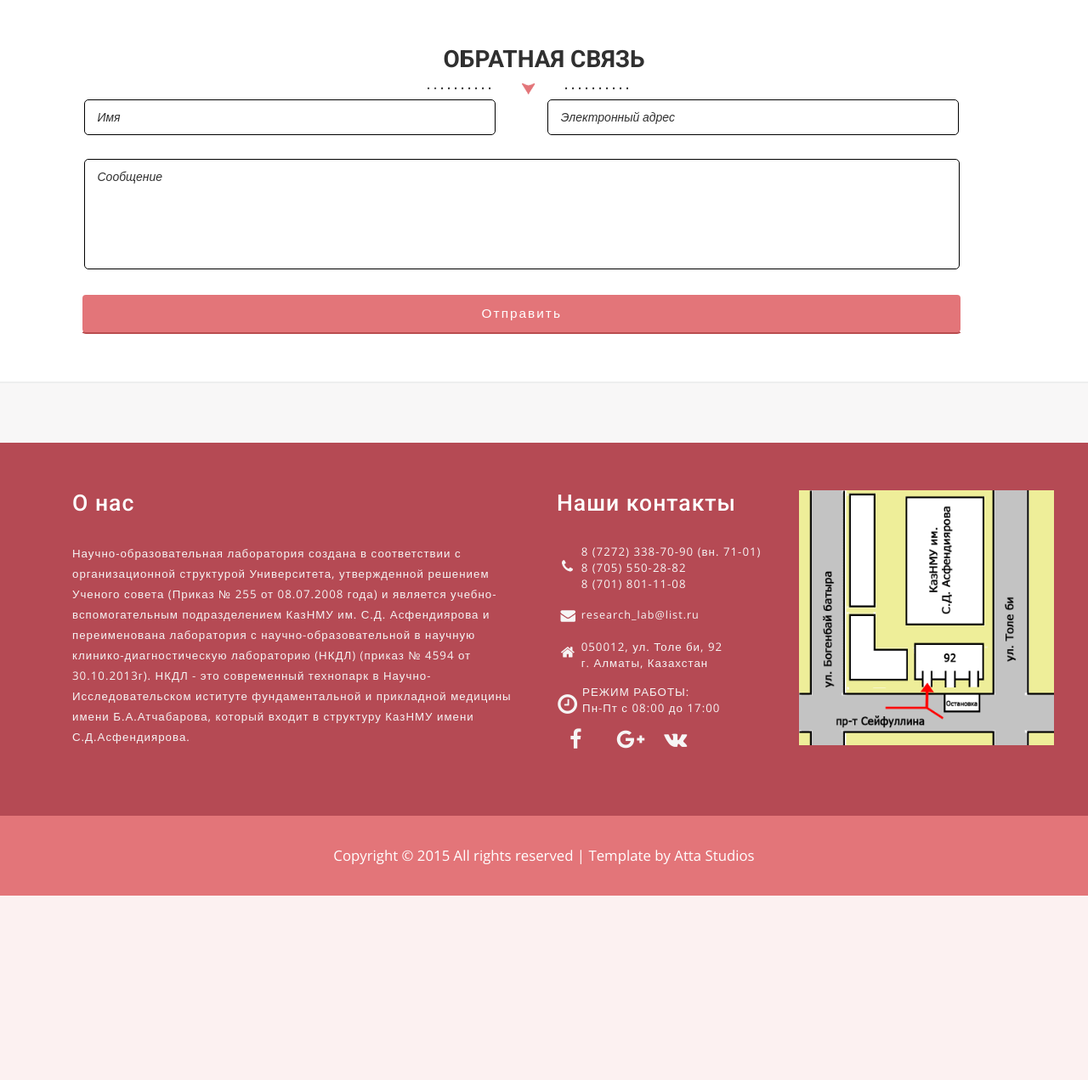
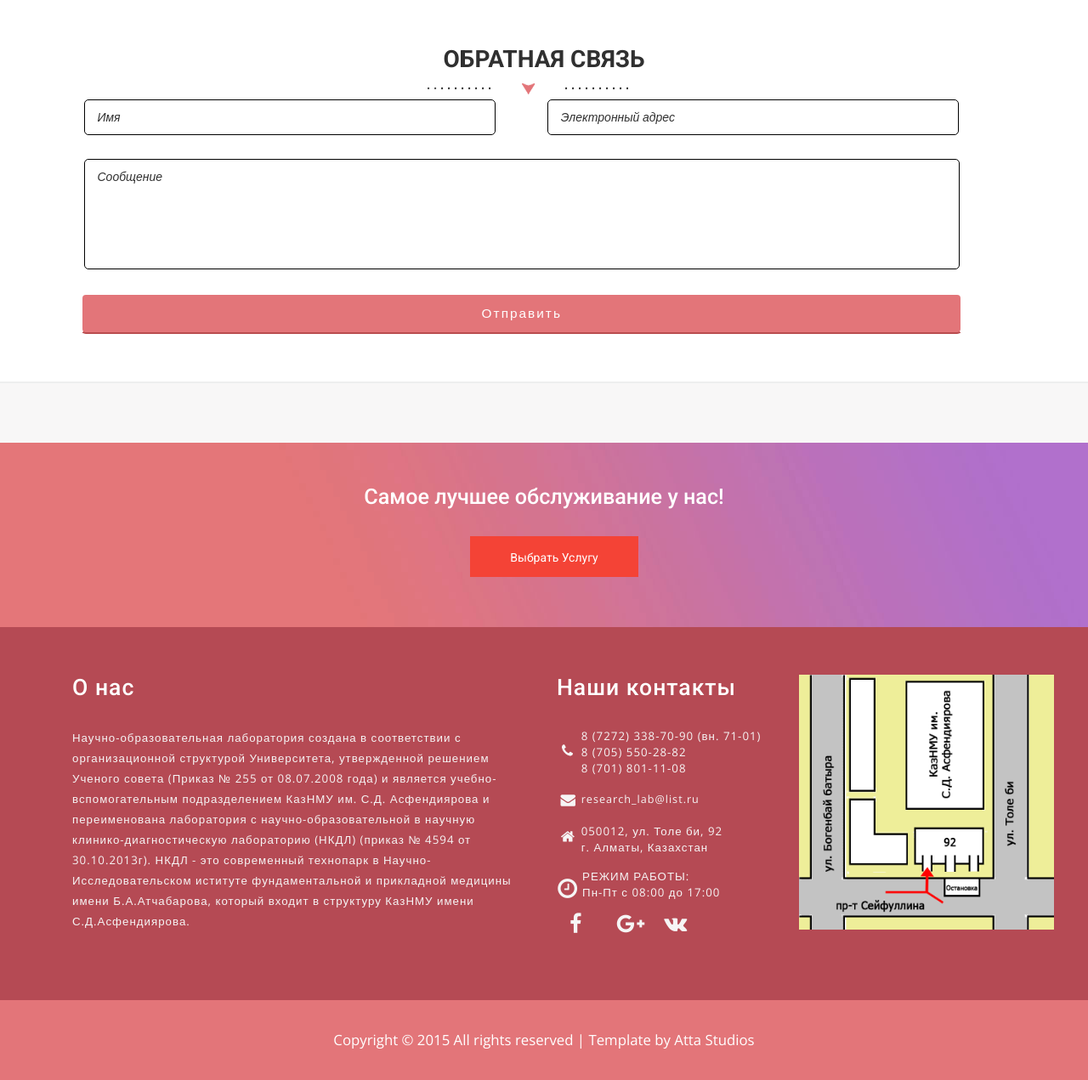
Before and after one commit to abzaloid/kaznmulab, a Python web app: template templates/index.html in a window 1280 px wide. Shown: the part 1544-2815 px from the top of the page at 85% size. Before the commit the page ends 2598 px from the top, so only its background shows below. Run offline with Jinja, Linux system fonts and the light colour scheme; the template is opened without the code that fills it, so the values that code supplies are empty; some libraries are stand-ins or nearby versions.

Commit message:
small updates

```diff
--- a/templates/index.html
+++ b/templates/index.html
@@ -339,8 +339,18 @@ License URL: http://creativecommons.org/licenses/by/3.0/
 				</div>
 			</div>
 		</div>
+
+		<div class="subscribe text-center" id="shortcodes">
+				<div class="container">
+					<h3>Самое лучшее обслуживание у нас!</h3>
+									<a href="#" style="display: -webkit-box;display: -webkit-flex;  display: -ms-flexbox;  display: flex;font-family: Roboto, 'Helvetica Neue', sans-serif;  font-size: 18px;  -webkit-perspective: 1000px;perspective: 1000px;    -webkit-box-orient: vertical;  -webkit-box-direction: normal;  -webkit-flex-direction: column;      -ms-flex-direction: column;  flex-direction: column;  -webkit-box-pack: center;  -webkit-justify-content: center;      -ms-flex-pack: center;  justify-content: center;  -webkit-box-align: center;  -webkit-align-items: center;-ms-flex-align: center;align-items: center;"><div class="btn">
+				  <div class="btn-front">Выбрать Услугу</div>
+				</div>
+				</a>
+				</div>
+		</div>
+
 		<div class="footer" id="vniz">
-
 			<div class="footer-top">
 				<div class="container">
 					<div class="col-md-6 footer-grid">
```
Also changed, not shown: images/subscribe_bg_rose.jpg (added).
